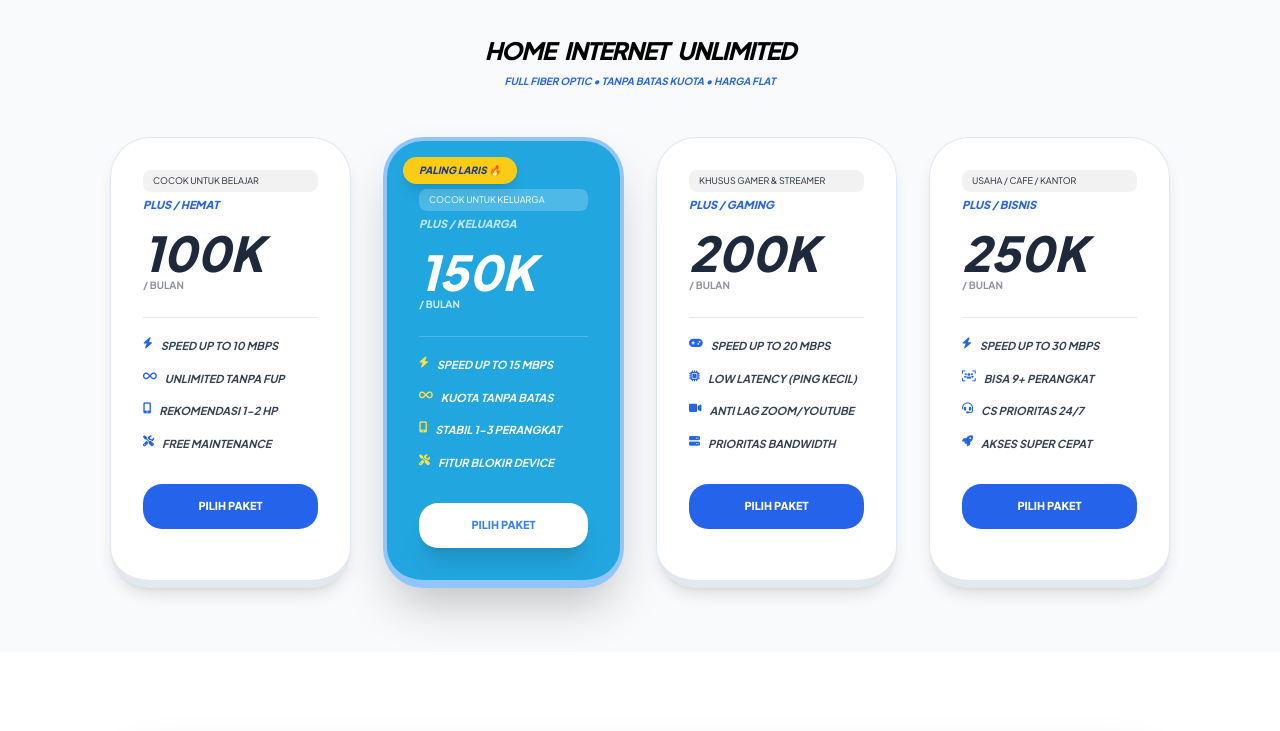
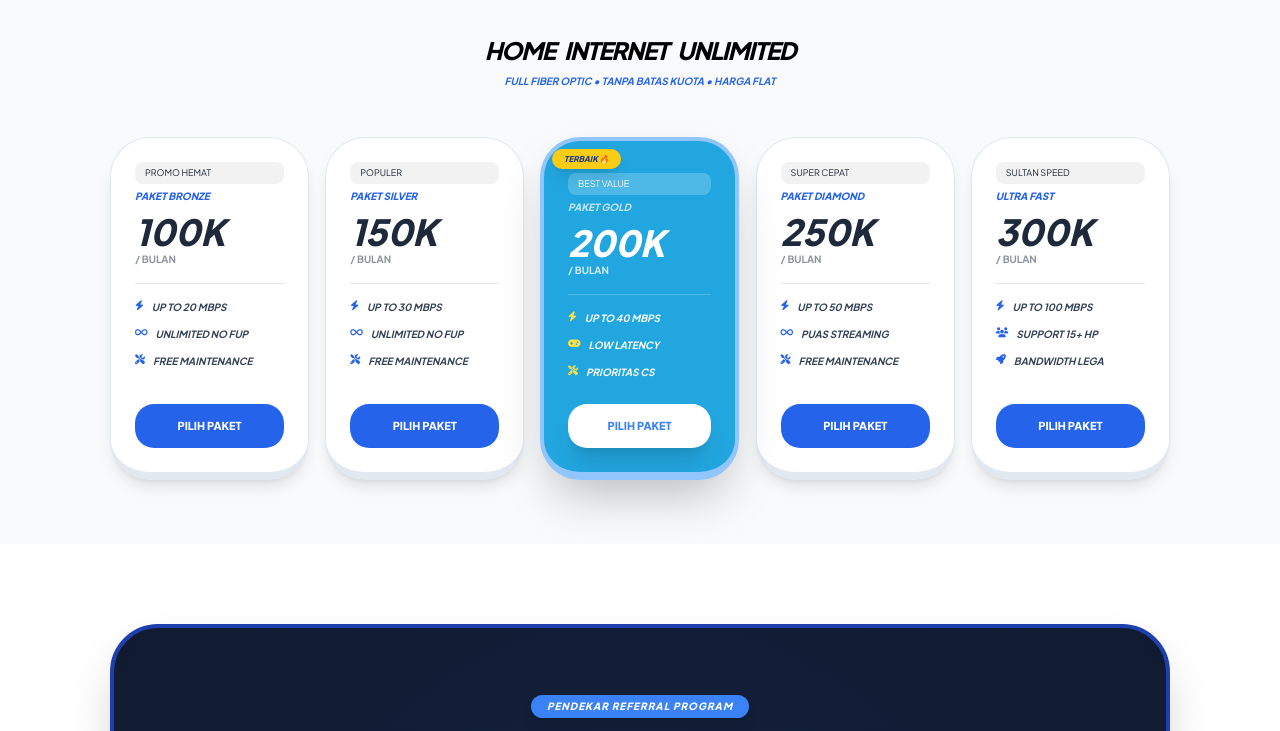
Before and after one commit to gagakhitam1919-cell/rkwebs, a plain HTML site: page index.html in a window 1280 px wide. Shown: the part 800-1531 px from the top of the page. Drawn offline with nearby package versions, Linux system fonts and the light colour scheme.

Commit message:
Update index.html

```diff
--- a/index.html
+++ b/index.html
@@ -129,55 +129,66 @@
                 <h4 class="font-black italic uppercase text-2xl tracking-tighter" data-aos="fade-up">HOME   INTERNET   UNLIMITED</h4>
                 <p class="text-[10px] font-bold text-blue-600 uppercase italic mt-2" data-aos="fade-up">Full Fiber Optic • Tanpa Batas Kuota • Harga Flat</p>
             </div>
-            <div class="grid grid-cols-1 md:grid-cols-2 lg:grid-cols-4 gap-8">
-                <div class="premium-card white-theme p-8 shadow-lg border-b-8 border-slate-200" data-aos="fade-up">
-                    <div class="spec-badge">COCOK UNTUK BELAJAR</div>
-                    <p class="text-[11px] font-black text-blue-600 uppercase mb-4 italic">PLUS / HEMAT</p>
-                    <div class="mb-6"><span class="text-5xl font-black italic">100K</span><span class="text-[10px] block opacity-50 font-bold">/ BULAN</span></div>
-                    <ul class="text-[11px] font-bold space-y-4 mb-8 border-t pt-5 uppercase italic text-slate-700">
-                        <li class="flex gap-2"><i class="fas fa-bolt text-blue-600"></i> Speed Up to 10 Mbps</li>
-                        <li class="flex gap-2"><i class="fas fa-infinity text-blue-600"></i> Unlimited Tanpa FUP</li>
-                        <li class="flex gap-2"><i class="fas fa-mobile-screen text-blue-600"></i> Rekomendasi 1-2 HP</li>
+            <div class="grid grid-cols-1 md:grid-cols-2 lg:grid-cols-5 gap-4">
+                <div class="premium-card white-theme p-6 shadow-lg border-b-8 border-slate-200" data-aos="fade-up">
+                    <div class="spec-badge">PROMO HEMAT</div>
+                    <p class="text-[10px] font-black text-blue-600 uppercase mb-2 italic">PAKET BRONZE</p>
+                    <div class="mb-4"><span class="text-4xl font-black italic">100K</span><span class="text-[10px] block opacity-50 font-bold">/ BULAN</span></div>
+                    <ul class="text-[10px] font-bold space-y-3 mb-6 border-t pt-4 uppercase italic text-slate-700">
+                        <li class="flex gap-2"><i class="fas fa-bolt text-blue-600"></i> Up to 20 Mbps</li>
+                        <li class="flex gap-2"><i class="fas fa-infinity text-blue-600"></i> Unlimited No FUP</li>
                         <li class="flex gap-2"><i class="fas fa-tools text-blue-600"></i> Free Maintenance</li>
                     </ul>
-                    <a href="#" class="conf-link-daftar btn-pasang bg-blue-600 text-white">PILIH PAKET</a>
+                    <a href="#" class="conf-link-daftar btn-pasang bg-blue-600 text-white mt-auto">PILIH PAKET</a>
                 </div>
-                <div class="premium-card blue-theme p-8 scale-105 z-10 shadow-2xl border-b-8 border-blue-300" data-aos="fade-up" data-aos-delay="200">
-                    <span class="bg-yellow-400 text-blue-900 text-[10px] font-black px-4 py-1.5 rounded-full absolute top-4 left-4 italic shadow-lg z-20">PALING LARIS 🔥</span>
-                    <div class="spec-badge mt-4">COCOK UNTUK KELUARGA</div>
-                    <p class="text-[11px] font-black text-white/70 uppercase mb-4 italic">PLUS / KELUARGA</p>
-                    <div class="mb-6"><span class="text-5xl font-black italic text-white">150K</span><span class="text-[10px] block opacity-80 font-bold">/ BULAN</span></div>
-                    <ul class="text-[11px] font-bold space-y-4 mb-8 border-t pt-5 border-white/20 uppercase italic">
-                        <li class="flex gap-2"><i class="fas fa-bolt text-yellow-300"></i> Speed Up to 15 Mbps</li>
-                        <li class="flex gap-2"><i class="fas fa-infinity text-yellow-300"></i> Kuota Tanpa Batas</li>
-                        <li class="flex gap-2"><i class="fas fa-mobile-screen text-yellow-300"></i> Stabil 1-3 Perangkat</li>
-                        <li class="flex gap-2"><i class="fas fa-tools text-yellow-300"></i> Fitur Blokir Device</li>
+
+                <div class="premium-card white-theme p-6 shadow-lg border-b-8 border-slate-200" data-aos="fade-up" data-aos-delay="100">
+                    <div class="spec-badge">POPULER</div>
+                    <p class="text-[10px] font-black text-blue-600 uppercase mb-2 italic">PAKET SILVER</p>
+                    <div class="mb-4"><span class="text-4xl font-black italic">150K</span><span class="text-[10px] block opacity-50 font-bold">/ BULAN</span></div>
+                    <ul class="text-[10px] font-bold space-y-3 mb-6 border-t pt-4 uppercase italic text-slate-700">
+                        <li class="flex gap-2"><i class="fas fa-bolt text-blue-600"></i> Up to 30 Mbps</li>
+                        <li class="flex gap-2"><i class="fas fa-infinity text-blue-600"></i> Unlimited No FUP</li>
+                        <li class="flex gap-2"><i class="fas fa-tools text-blue-600"></i> Free Maintenance</li>
                     </ul>
-                    <a href="#" class="conf-link-daftar btn-pasang bg-white text-blue-500 shadow-xl">PILIH PAKET</a>
+                    <a href="#" class="conf-link-daftar btn-pasang bg-blue-600 text-white mt-auto">PILIH PAKET</a>
                 </div>
-                <div class="premium-card white-theme p-8 shadow-lg border-b-8 border-slate-200" data-aos="fade-up" data-aos-delay="400">
-                    <div class="spec-badge">KHUSUS GAMER & STREAMER</div>
-                    <p class="text-[11px] font-black text-blue-600 uppercase mb-4 italic">PLUS / GAMING</p>
-                    <div class="mb-6"><span class="text-5xl font-black italic">200K</span><span class="text-[10px] block opacity-50 font-bold">/ BULAN</span></div>
-                    <ul class="text-[11px] font-bold space-y-4 mb-8 border-t pt-5 uppercase italic text-slate-700">
-                        <li class="flex gap-2"><i class="fas fa-gamepad text-blue-600"></i> Speed Up to 20 Mbps</li>
-                        <li class="flex gap-2"><i class="fas fa-microchip text-blue-600"></i> Low Latency (Ping Kecil)</li>
-                        <li class="flex gap-2"><i class="fas fa-video text-blue-600"></i> Anti Lag Zoom/YouTube</li>
-                        <li class="flex gap-2"><i class="fas fa-server text-blue-600"></i> Prioritas Bandwidth</li>
+
+                <div class="premium-card blue-theme p-6 scale-105 z-10 shadow-2xl border-b-8 border-blue-300" data-aos="fade-up" data-aos-delay="200">
+                    <span class="bg-yellow-400 text-blue-900 text-[8px] font-black px-3 py-1 rounded-full absolute top-2 left-2 italic shadow-lg z-20">TERBAIK 🔥</span>
+                    <div class="spec-badge mt-2">BEST VALUE</div>
+                    <p class="text-[10px] font-black text-white/70 uppercase mb-2 italic">PAKET GOLD</p>
+                    <div class="mb-4"><span class="text-4xl font-black italic text-white">200K</span><span class="text-[10px] block opacity-80 font-bold">/ BULAN</span></div>
+                    <ul class="text-[10px] font-bold space-y-3 mb-6 border-t pt-4 border-white/20 uppercase italic">
+                        <li class="flex gap-2"><i class="fas fa-bolt text-yellow-300"></i> Up to 40 Mbps</li>
+                        <li class="flex gap-2"><i class="fas fa-gamepad text-yellow-300"></i> Low Latency</li>
+                        <li class="flex gap-2"><i class="fas fa-tools text-yellow-300"></i> Prioritas CS</li>
                     </ul>
-                    <a href="#" class="conf-link-daftar btn-pasang bg-blue-600 text-white">PILIH PAKET</a>
+                    <a href="#" class="conf-link-daftar btn-pasang bg-white text-blue-500 shadow-xl mt-auto">PILIH PAKET</a>
                 </div>
-                <div class="premium-card white-theme p-8 shadow-lg border-b-8 border-slate-200" data-aos="fade-up" data-aos-delay="600">
-                    <div class="spec-badge">USAHA / CAFE / KANTOR</div>
-                    <p class="text-[11px] font-black text-blue-600 uppercase mb-4 italic">PLUS / BISNIS</p>
-                    <div class="mb-6"><span class="text-5xl font-black italic">250K</span><span class="text-[10px] block opacity-50 font-bold">/ BULAN</span></div>
-                    <ul class="text-[11px] font-bold space-y-4 mb-8 border-t pt-5 uppercase italic text-slate-700">
-                        <li class="flex gap-2"><i class="fas fa-bolt text-blue-600"></i> Speed Up to 30 Mbps</li>
-                        <li class="flex gap-2"><i class="fas fa-users-viewfinder text-blue-600"></i> Bisa 9+ Perangkat</li>
-                        <li class="flex gap-2"><i class="fas fa-headset text-blue-600"></i> CS Prioritas 24/7</li>
-                        <li class="flex gap-2"><i class="fas fa-rocket text-blue-600"></i> Akses Super Cepat</li>
+
+                <div class="premium-card white-theme p-6 shadow-lg border-b-8 border-slate-200" data-aos="fade-up" data-aos-delay="300">
+                    <div class="spec-badge">SUPER CEPAT</div>
+                    <p class="text-[10px] font-black text-blue-600 uppercase mb-2 italic">PAKET DIAMOND</p>
+                    <div class="mb-4"><span class="text-4xl font-black italic">250K</span><span class="text-[10px] block opacity-50 font-bold">/ BULAN</span></div>
+                    <ul class="text-[10px] font-bold space-y-3 mb-6 border-t pt-4 uppercase italic text-slate-700">
+                        <li class="flex gap-2"><i class="fas fa-bolt text-blue-600"></i> Up to 50 Mbps</li>
+                        <li class="flex gap-2"><i class="fas fa-infinity text-blue-600"></i> Puas Streaming</li>
+                        <li class="flex gap-2"><i class="fas fa-tools text-blue-600"></i> Free Maintenance</li>
                     </ul>
-                    <a href="#" class="conf-link-daftar btn-pasang bg-blue-600 text-white">PILIH PAKET</a>
+                    <a href="#" class="conf-link-daftar btn-pasang bg-blue-600 text-white mt-auto">PILIH PAKET</a>
+                </div>
+
+                <div class="premium-card white-theme p-6 shadow-lg border-b-8 border-slate-200" data-aos="fade-up" data-aos-delay="400">
+                    <div class="spec-badge">SULTAN SPEED</div>
+                    <p class="text-[10px] font-black text-blue-600 uppercase mb-2 italic">ULTRA FAST</p>
+                    <div class="mb-4"><span class="text-4xl font-black italic">300K</span><span class="text-[10px] block opacity-50 font-bold">/ BULAN</span></div>
+                    <ul class="text-[10px] font-bold space-y-3 mb-6 border-t pt-4 uppercase italic text-slate-700">
+                        <li class="flex gap-2"><i class="fas fa-bolt text-blue-600"></i> Up to 100 Mbps</li>
+                        <li class="flex gap-2"><i class="fas fa-users text-blue-600"></i> Support 15+ HP</li>
+                        <li class="flex gap-2"><i class="fas fa-rocket text-blue-600"></i> Bandwidth Lega</li>
+                    </ul>
+                    <a href="#" class="conf-link-daftar btn-pasang bg-blue-600 text-white mt-auto">PILIH PAKET</a>
                 </div>
             </div>
         </div>
@@ -381,15 +392,12 @@
                     <div class="bg-blue-600 text-white inline-block px-3 py-1 rounded-lg text-[10px] font-black mb-6 italic">PROFIT SHARING 40%</div>
                     <ul class="text-[11px] font-bold space-y-4 mb-8 text-slate-400 uppercase italic">
                         <li class="flex items-start gap-2 text-blue-400"><i class="fas fa-check-circle mt-0.5"></i> <span>INVESTASI: Rp 900.000</span></li>
-                        <li class="flex items-start gap-2 text-blue-400"><i class="fas fa-check-circle mt-0.5"></i> <span>Alat Spek Tinggi (Gaming)</span></li>
+                        <li class="flex items-start gap-2 text-blue-400"><i class="fas fa-check-circle mt-0.5"></i> <span>Alat Menjadi Hak Milik</span></li>
                         <li class="flex items-start gap-2 text-blue-400"><i class="fas fa-check-circle mt-0.5"></i> <span>Full Branding Warung</span></li>
                         <li class="flex items-start gap-2 text-blue-400"><i class="fas fa-check-circle mt-0.5"></i> <span>Partner Eksklusif Desa</span></li>
                     </ul>
                     <a href="https://bit.ly/RKNET_REGISTER" class="block w-full bg-white text-slate-900 text-center py-4 rounded-2xl font-black text-xs uppercase italic shadow-lg hover:bg-slate-100 transition">DAFTAR MITRA ELITE</a>
                 </div>
-            </div>
-            <div class="bg-blue-800/50 p-6 rounded-[2rem] border border-blue-400/30 text-center max-w-2xl mx-auto">
-                <p class="text-white font-bold italic text-[11px] uppercase leading-relaxed">"Ubah warung Anda menjadi pusat digital desa! Cukup sediakan tempat dan listrik, biarkan alat kami yang bekerja mencetak uang untuk Anda setiap hari."</p>
             </div>
         </div>
     </section>
@@ -401,36 +409,30 @@
                 <p class="text-[10px] font-bold text-blue-600 uppercase italic mt-2">Solusi Internet Murah Tanpa Berlangganan Langsung Connect</p>
             </div>
 
-            <div class="grid grid-cols-1 md:grid-cols-3 gap-6 max-w-5xl mx-auto mb-6">
-                <div class="voucher-card text-center" data-aos="fade-right">
-                    <p class="text-[9px] font-black text-blue-500 uppercase italic mb-2">Paket Warkop</p>
+            <div class="grid grid-cols-2 md:grid-cols-4 gap-4 max-w-5xl mx-auto">
+                <div class="voucher-card text-center" data-aos="zoom-in">
+                    <p class="text-[8px] font-black text-blue-500 uppercase italic mb-1">PAKET HEMAT</p>
                     <p class="voucher-price">2K</p>
-                    <div class="my-4 py-2 border-y border-slate-100"><p class="text-xl font-black italic text-slate-800 uppercase">3 JAM</p></div>
+                    <div class="my-3 py-1 border-y border-slate-100"><p class="text-lg font-black italic text-slate-800 uppercase">5 JAM</p></div>
+                    <p class="text-[8px] font-bold text-slate-400">SPEED 5 MBPS</p>
                 </div>
-                <div class="voucher-card text-center border-blue-400 shadow-lg" data-aos="zoom-in">
-                    <p class="text-[9px] font-black text-blue-600 uppercase italic mb-2">Paket Mabar</p>
-                    <p class="voucher-price">3K</p>
-                    <div class="my-4 py-2 border-y border-blue-50"><p class="text-xl font-black italic text-slate-800 uppercase">6 JAM</p></div>
+                <div class="voucher-card text-center border-blue-400 shadow-md" data-aos="zoom-in" data-aos-delay="100">
+                    <p class="text-[8px] font-black text-blue-600 uppercase italic mb-1">PAKET HARIAN</p>
+                    <p class="voucher-price">5K</p>
+                    <div class="my-3 py-1 border-y border-blue-50"><p class="text-lg font-black italic text-slate-800 uppercase">24 JAM</p></div>
+                    <p class="text-[8px] font-bold text-slate-400">SPEED 5 MBPS</p>
                 </div>
-                <div class="voucher-card text-center" data-aos="fade-left">
-                    <p class="text-[9px] font-black text-blue-500 uppercase italic mb-2">Paket Bergadang</p>
-                    <p class="voucher-price">5K</p>
-                    <div class="my-4 py-2 border-y border-slate-100"><p class="text-xl font-black italic text-slate-800 uppercase">12 JAM</p></div>
+                <div class="voucher-card text-center" data-aos="zoom-in" data-aos-delay="200">
+                    <p class="text-[8px] font-black text-blue-500 uppercase italic mb-1">PAKET BULANAN</p>
+                    <p class="voucher-price">30K</p>
+                    <div class="my-3 py-1 border-y border-slate-100"><p class="text-lg font-black italic text-slate-800 uppercase">30 HARI</p></div>
+                    <p class="text-[8px] font-bold text-slate-400">SPEED 7 MBPS</p>
                 </div>
-            </div>
-
-            <div class="grid grid-cols-1 md:grid-cols-2 gap-6 max-w-3xl mx-auto">
-                <div class="voucher-card text-center border-yellow-400 shadow-xl bg-gradient-to-b from-yellow-50 to-white" data-aos="fade-up">
-                    <span class="bg-yellow-400 text-yellow-900 text-[8px] font-black px-3 py-1 rounded-full absolute -top-3 left-1/2 -translate-x-1/2 italic shadow-md">HEMAT</span>
-                    <p class="text-[9px] font-black text-yellow-600 uppercase italic mb-2">Paket Mingguan</p>
-                    <p class="voucher-price">20K</p>
-                    <div class="my-4 py-2 border-y border-yellow-100"><p class="text-xl font-black italic text-yellow-700 uppercase">7 HARI</p></div>
-                </div>
-                <div class="voucher-card text-center border-blue-600 shadow-xl" data-aos="fade-up" data-aos-delay="100">
-                    <span class="bg-blue-600 text-white text-[8px] font-black px-3 py-1 rounded-full absolute -top-3 left-1/2 -translate-x-1/2 italic shadow-md">PUAS</span>
-                    <p class="text-[9px] font-black text-blue-600 uppercase italic mb-2">Paket Bulanan</p>
+                <div class="voucher-card text-center border-yellow-400 shadow-lg" data-aos="zoom-in" data-aos-delay="300">
+                    <p class="text-[8px] font-black text-yellow-600 uppercase italic mb-1">PAKET SULTAN</p>
                     <p class="voucher-price">50K</p>
-                    <div class="my-4 py-2 border-y border-blue-100"><p class="text-xl font-black italic text-slate-800 uppercase">30 HARI</p></div>
+                    <div class="my-3 py-1 border-y border-yellow-50"><p class="text-lg font-black italic text-slate-800 uppercase">30 HARI</p></div>
+                    <p class="text-[8px] font-bold text-slate-400">SPEED 15 MBPS</p>
                 </div>
             </div>
         </div>
@@ -492,7 +494,7 @@
                                 </div>
                                 <div class="flex items-center gap-3">
                                     <i class="fas fa-envelope text-red-400 text-sm"></i>
-                                    <p class="text-[10px] font-bold uppercase">cs.info.rknet@gmali.com</p>
+                                    <p class="text-[10px] font-bold uppercase">cs.info.rknet@gmail.com</p>
                                 </div>
                             </div>
                         </div>
```
